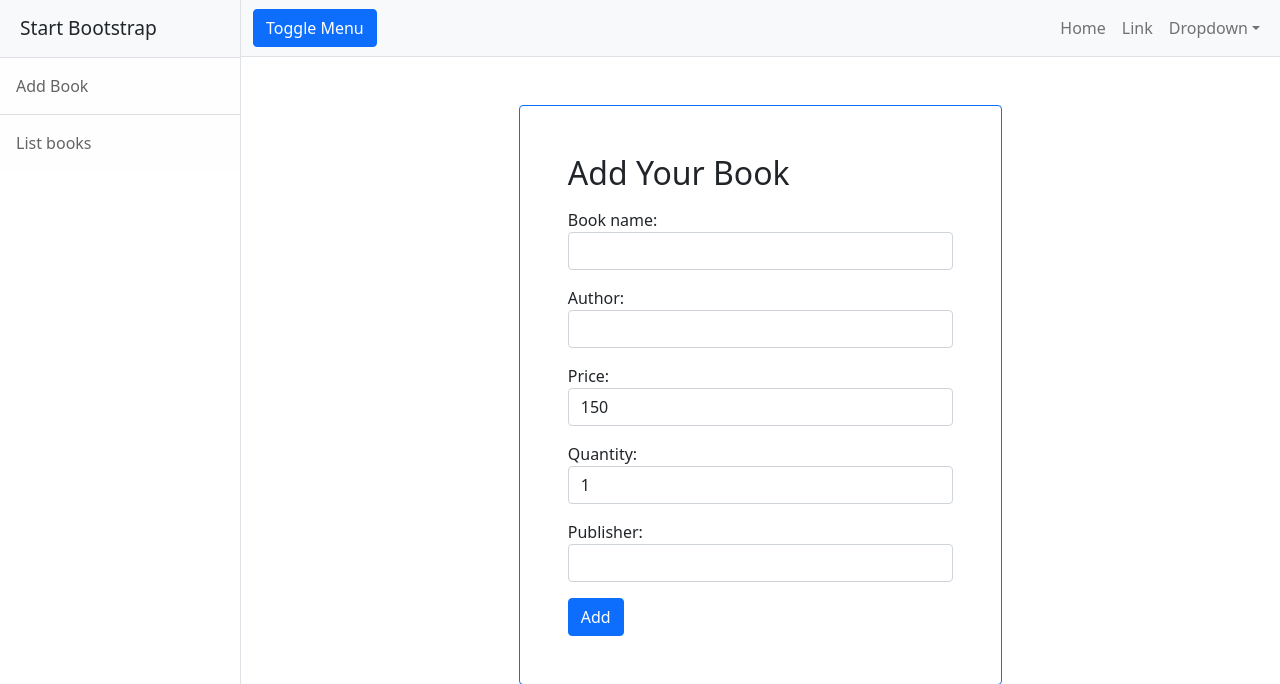
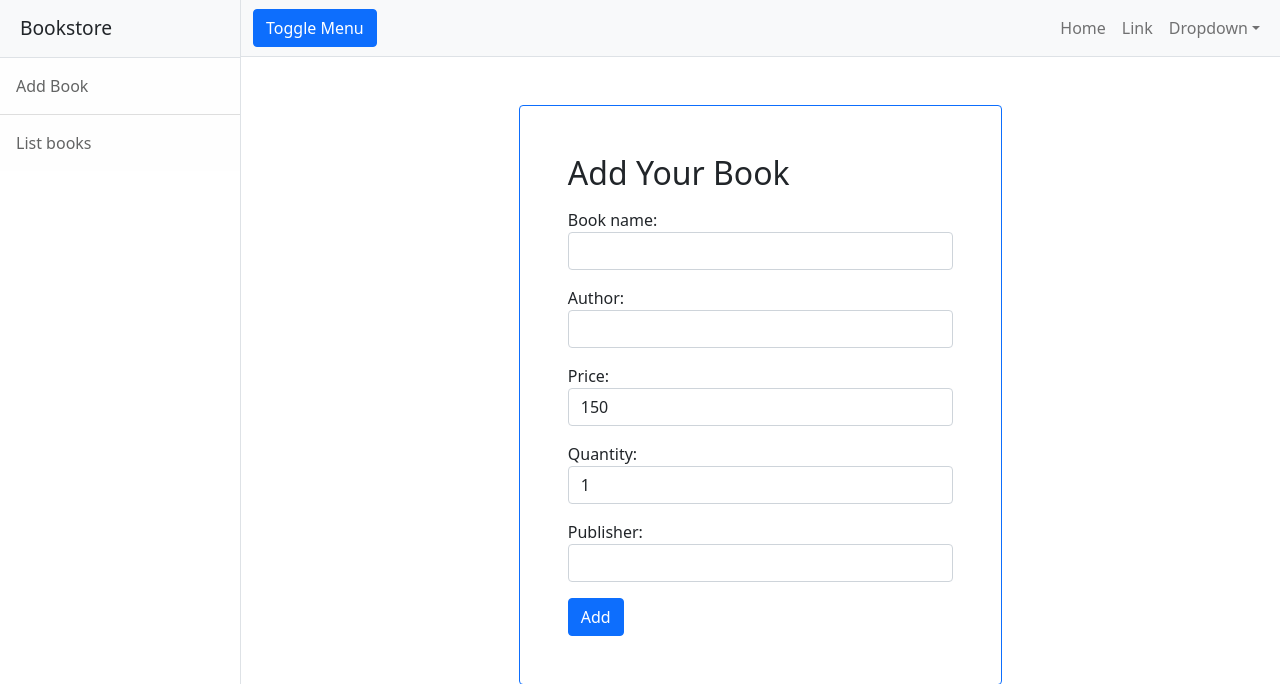
Before and after one commit to Swetha374/Bookstore, a Django app: page /books/add in a window 1280 px wide. Shown: the top 684 px of the page. Run offline with Django 4.2, Linux system fonts and the light colour scheme; some libraries are stand-ins or nearby versions.

Commit message:
Bookstore

```diff
--- a/bookstoreapp/templates/base.html
+++ b/bookstoreapp/templates/base.html
@@ -16,7 +16,7 @@
         <div class="d-flex" id="wrapper">
             <!-- Sidebar-->
             <div class="border-end bg-white" id="sidebar-wrapper">
-                <div class="sidebar-heading border-bottom bg-light">Start Bootstrap</div>
+                <div class="sidebar-heading border-bottom bg-light">Bookstore</div>
                 <div class="list-group list-group-flush">
                     <a class="list-group-item list-group-item-action list-group-item-light p-3" href="{%url 'add-book'%}">Add Book</a>
                     <a class="list-group-item list-group-item-action list-group-item-light p-3" href="{%url 'list-book'%}">List books</a>
```
Also changed, not shown: db.sqlite3.
